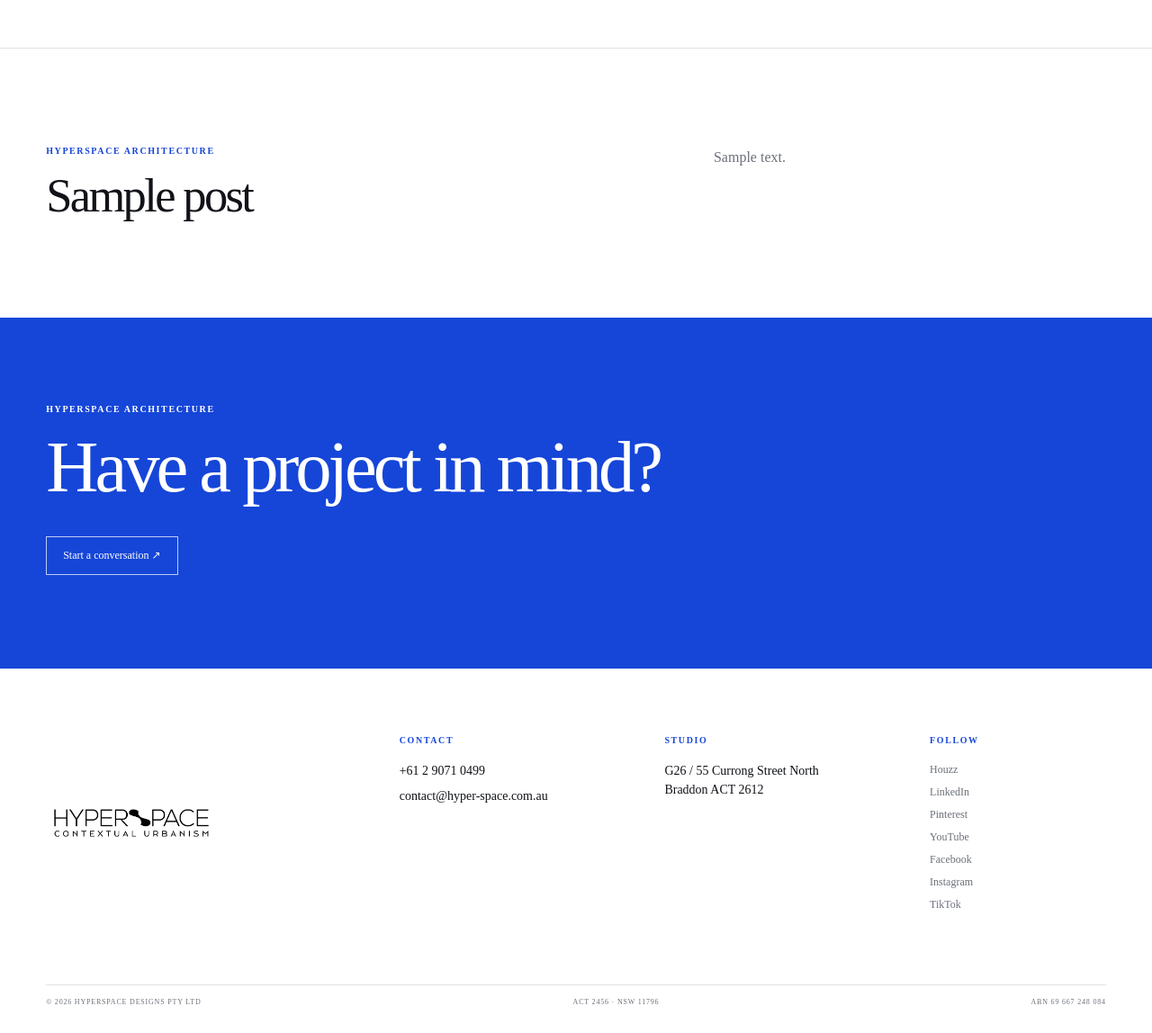
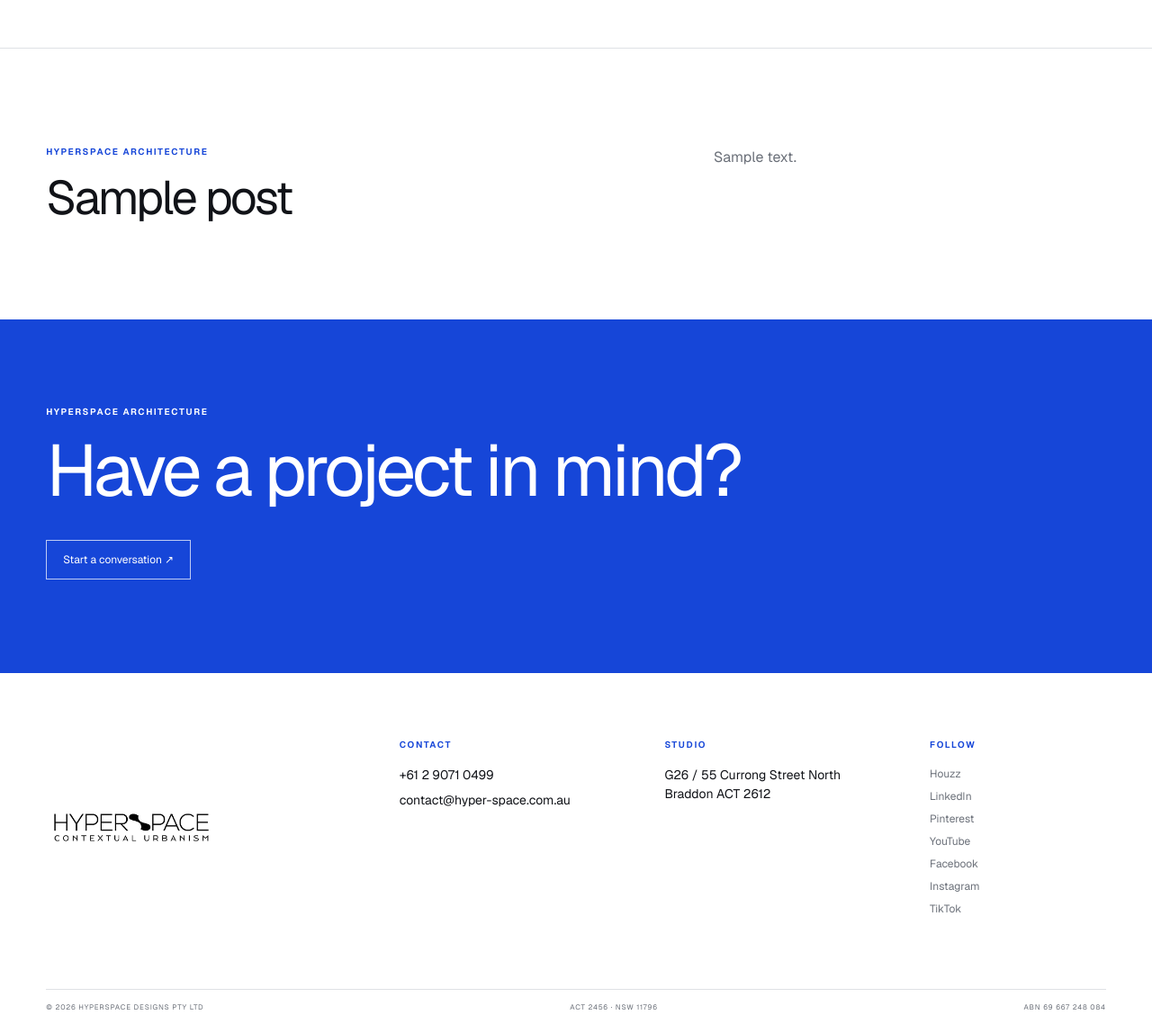
Before and after one commit to HyperspaceArchitecture/Hyperspace-Website, a WordPress theme: template wordpress/hyperspace-architecture/page.php in a window 1280 px wide. Shown: the part 685-1833 px from the top of the page at 90% size. Before the commit the page ends 1801 px from the top, so only its background shows below. Run offline with PHP 8.4 and a stand-in for WordPress, Linux system fonts and the light colour scheme; the site name, menu and one post (Sample post) are stand-ins, and other content is empty.

```diff
--- a/wordpress/hyperspace-architecture/style.css
+++ b/wordpress/hyperspace-architecture/style.css
@@ -4,14 +4,31 @@ Theme URI: https://www.hyper-space.com.au/
 Author: Hyperspace Architecture
 Author URI: https://www.hyper-space.com.au/
 Description: The complete multi-page WordPress test theme for Hyperspace Architecture.
-Version: 1.0.0
+Version: 1.0.1
 Requires at least: 6.0
 Tested up to: 6.9
 Requires PHP: 7.4
 Text Domain: hyperspace-architecture
 */
 
+/*
+ * Match the font embedded by the original ChatGPT Sites build.
+ * Keeping the file inside the theme prevents WordPress or a blocked remote
+ * font request from substituting a different typeface.
+ */
+@font-face {
+  font-family: "Geist";
+  font-style: normal;
+  font-weight: 100 900;
+  font-display: swap;
+  src: url("assets/fonts/geist-latin.woff2") format("woff2");
+  unicode-range: U+0000-00FF, U+0131, U+0152-0153, U+02BB-02BC,
+    U+02C6, U+02DA, U+02DC, U+0304, U+0308, U+0329, U+2000-206F,
+    U+20AC, U+2122, U+2191, U+2193, U+2212, U+2215, U+FEFF, U+FFFD;
+}
+
 :root {
+  --font-geist-sans: "Geist";
   --blue: #1646d8;
   --ink: #111318;
   --muted: #6b7079;
@@ -34,6 +51,7 @@ body {
   color: var(--ink);
   font-family: var(--font-geist-sans), Arial, Helvetica, sans-serif;
   -webkit-font-smoothing: antialiased;
+  -moz-osx-font-smoothing: grayscale;
   overflow-x: hidden;
 }
 
```
Also changed, not shown: .github/workflows/deploy-wordpress-theme.yml (added), wordpress/hyperspace-architecture/assets/fonts/geist-latin.woff2 (added).
